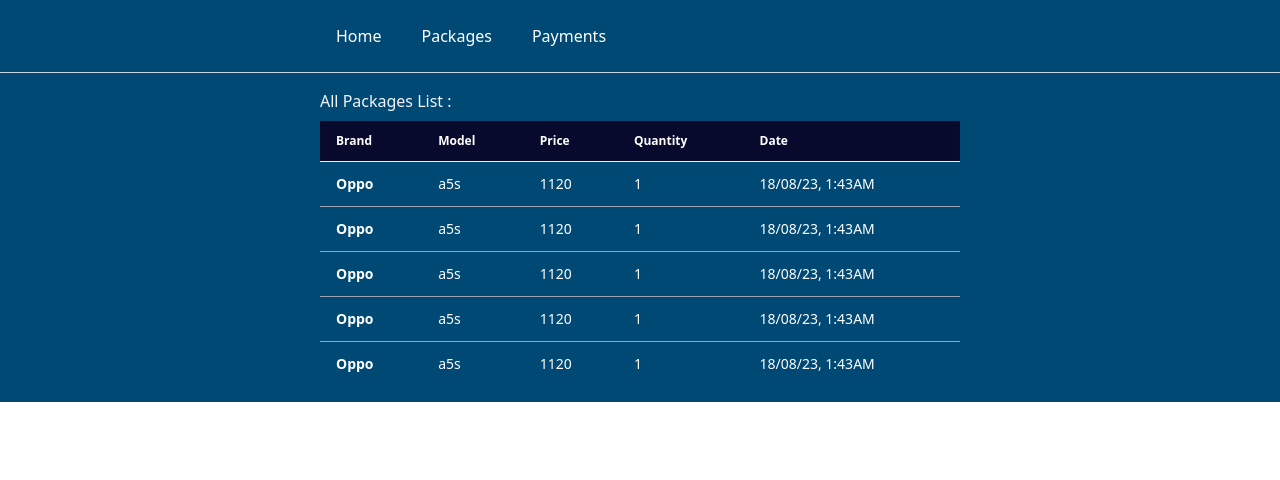
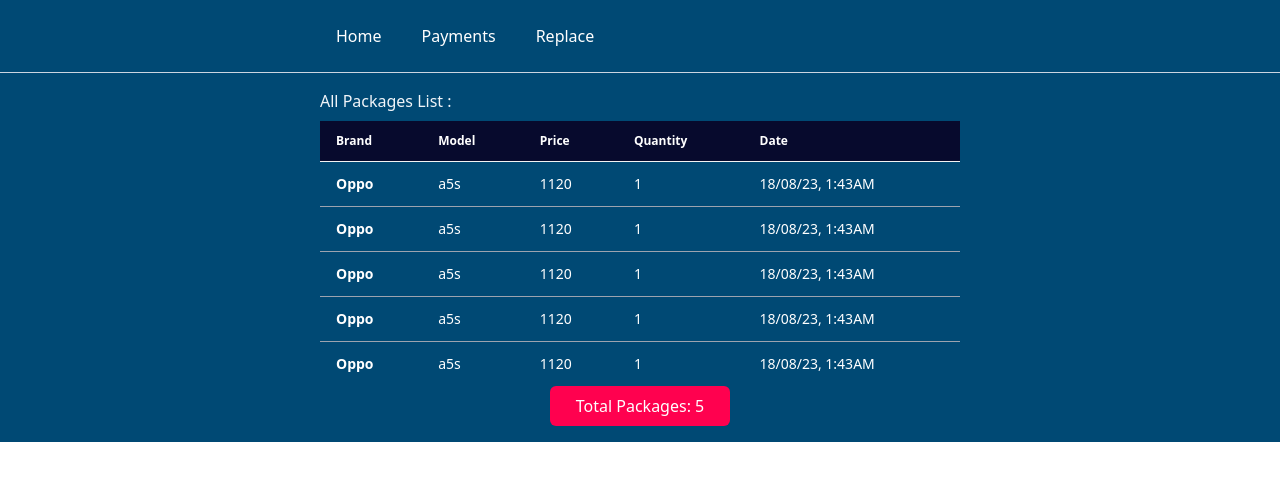
Before and after one commit to ashaansojib/st-packages-management, a React (Vite) app: page / in a window 1280 px wide. Shown: the top 480 px of the page. Built offline with nearby package versions, Linux system fonts and the light colour scheme.

Commit message:
add payment and replce page

```diff
--- a/src/packageManage/Packages.jsx
+++ b/src/packageManage/Packages.jsx
@@ -42,6 +42,7 @@ const Packages = () => {
                                         }
                                     </tbody>
                                 </table>
+                                <p className='text-center px-4 py-2 w-[180px] mx-auto bg-[#FF014F] rounded-md'>Total Packages: {packages.length}</p>
                             </div>
                         )
                     }
--- /dev/null
+++ b/src/pages/payment/Payments.jsx
@@ -0,0 +1,11 @@
+import React from 'react';
+
+const Payments = () => {
+    return (
+        <div>
+            this is payment history
+        </div>
+    );
+};
+
+export default Payments;
--- /dev/null
+++ b/src/pages/return/Replace.jsx
@@ -0,0 +1,11 @@
+import React from 'react';
+
+const Replace = () => {
+    return (
+        <div>
+            this is replace history
+        </div>
+    );
+};
+
+export default Replace;
--- a/src/shared/Nav.jsx
+++ b/src/shared/Nav.jsx
@@ -6,8 +6,8 @@ const Nav = () => {
         <nav className='py-4 px-2 border-b border-slate-300'>
             <div className="my-container">
                 <NavLink className="px-4 py-2 rounded-md mr-2 inline-block hover:bg-red-300" to="/">Home</NavLink>
-                <NavLink className="px-4 py-2 rounded-md mr-2 inline-block hover:bg-red-300" to="/packages">Packages</NavLink>
                 <NavLink className="px-4 py-2 rounded-md mr-2 inline-block hover:bg-red-300" to="/payments">Payments</NavLink>
+                <NavLink className="px-4 py-2 rounded-md mr-2 inline-block hover:bg-red-300" to="/replace">Replace</NavLink>
             </div>
         </nav>
     );
```
Also changed, not shown: src/routes/router.jsx (+10 -0 lines).
